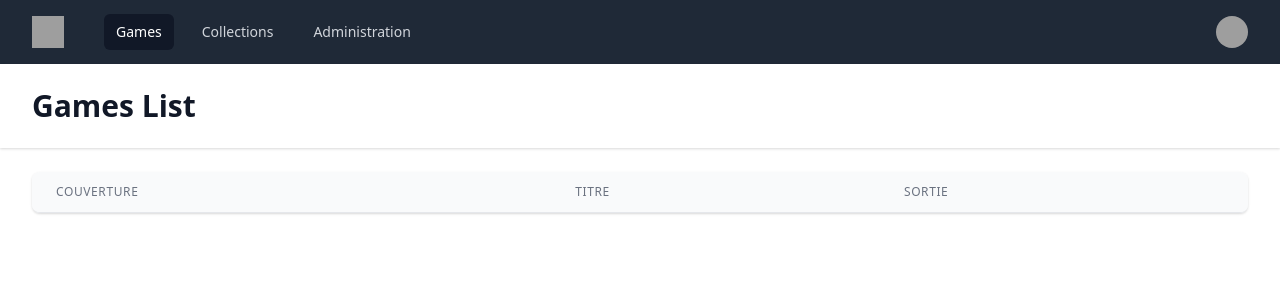
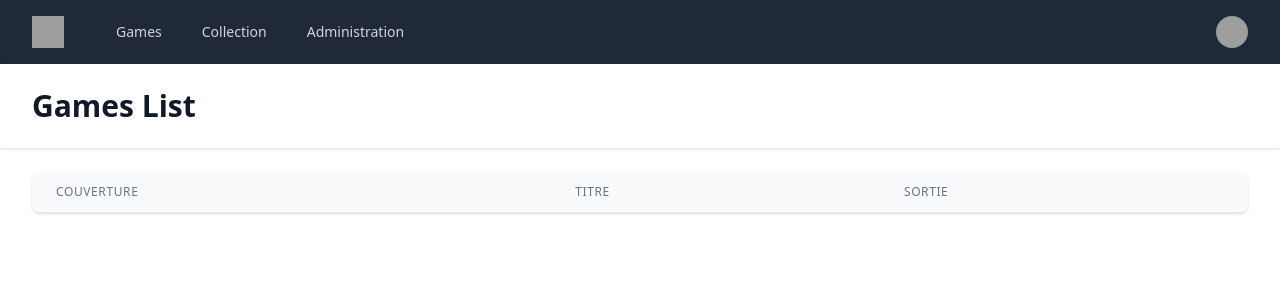
Before and after one commit to ronanren/webcli_d21, a CodeIgniter app: page /database/index.php/games/index in a window 1280 px wide. Shown: the top 300 px of the page. Run offline with CodeIgniter, Linux system fonts and the light colour scheme; data that the repository does not hold is empty; grey boxes are pictures that could not be loaded.

Commit message:
Modification du template (ajout des liens)

```diff
--- a/html/CodeIgniter/application/views/template.php
+++ b/html/CodeIgniter/application/views/template.php
@@ -22,9 +22,9 @@
                         <div class="hidden md:block">
                             <div class="ml-10 flex items-baseline space-x-4">
                                 <!-- Current: "bg-gray-900 text-white", Default: "text-gray-300 hover:bg-gray-700 hover:text-white" -->
-                                <a href="#" class="bg-gray-900 text-white px-3 py-2 rounded-md text-sm font-medium">Games</a>
+                                <a href="<?php echo base_url("Games"); ?>" class="<?php echo $this->router->fetch_class() == "Games" ? "bg-gray-900 text-white" : "text-gray-300 hover:bg-gray-700 hover:text-white" ?> px-3 py-2 rounded-md text-sm font-medium">Games</a>
 
-                                <a href="#" class="text-gray-300 hover:bg-gray-700 hover:text-white px-3 py-2 rounded-md text-sm font-medium">Collections</a>
+                                <a href="<?php echo base_url("Collection"); ?>" class="<?php echo $this->router->fetch_class() == "Collection" ? "bg-gray-900 text-white" : "text-gray-300 hover:bg-gray-700 hover:text-white" ?> px-3 py-2 rounded-md text-sm font-medium">Collection</a>
 
                                 <a href="#" class="text-gray-300 hover:bg-gray-700 hover:text-white px-3 py-2 rounded-md text-sm font-medium">Administration</a>
                             </div>
@@ -91,9 +91,9 @@
             <div class="hidden md:hidden" id="mobile-menu">
                 <div class="px-2 pt-2 pb-3 space-y-1 sm:px-3">
                     <!-- Current: "bg-gray-900 text-white", Default: "text-gray-300 hover:bg-gray-700 hover:text-white" -->
-                    <a href="#" class="bg-gray-900 text-white block px-3 py-2 rounded-md text-base font-medium">Games</a>
+                    <a href="<?php echo base_url("Games"); ?>" class="<?php echo $this->router->fetch_class() == "Games" ? "bg-gray-900 text-white" : "text-gray-300 hover:bg-gray-700 hover:text-white" ?> block px-3 py-2 rounded-md text-base font-medium">Games</a>
 
-                    <a href="#" class="text-gray-300 hover:bg-gray-700 hover:text-white block px-3 py-2 rounded-md text-base font-medium">Collection</a>
+                    <a href="<?php echo base_url("Collection"); ?>" class="<?php echo $this->router->fetch_class() == "Collection" ? "bg-gray-900 text-white" : "text-gray-300 hover:bg-gray-700 hover:text-white" ?> block px-3 py-2 rounded-md text-base font-medium">Collection</a>
 
                     <a href="#" class="text-gray-300 hover:bg-gray-700 hover:text-white block px-3 py-2 rounded-md text-base font-medium">Administration</a>
                 </div>
```
